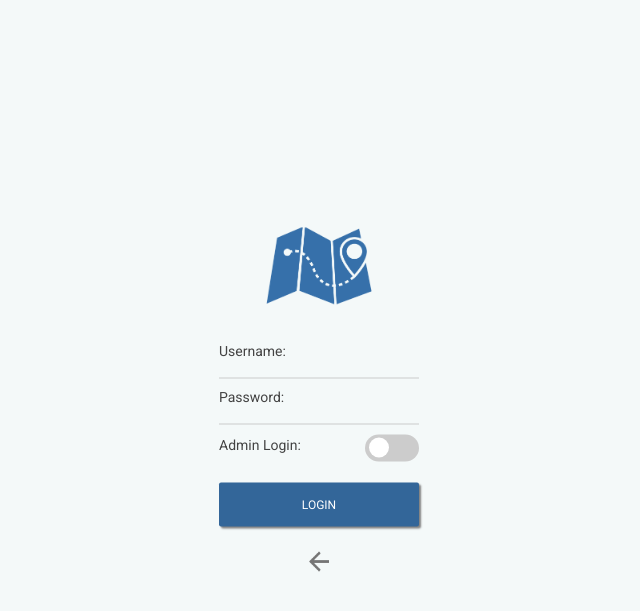
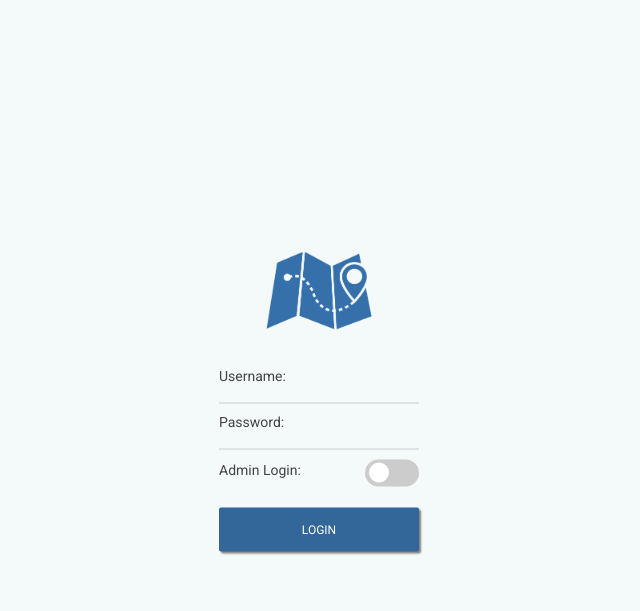
Before and after one commit to JodieLam/utslostandfound, a PHP site: page /login.php in a window 1280 px wide. Shown: the top 611 px of the page, without its empty margins (321-961 px from the left). Run offline with PHP 8.4, Linux system fonts and the light colour scheme; data that the repository does not hold is empty.

Commit message:
Update login.php
Removed <div class="loginback">
			<a href="index.php"><img id="loginbackbtn" src="images/arrow_back.png" alt="Return"></a>
		</div>

```diff
--- a/login.php
+++ b/login.php
@@ -79,9 +79,7 @@ if(isset($_POST['submitLogin'])){
 
 
 
-		<div class="loginback">
-			<a href="index.php"><img id="loginbackbtn" src="images/arrow_back.png" alt="Return"></a>
-		</div>
+
 	</div>
 </body>
 </html>
```
